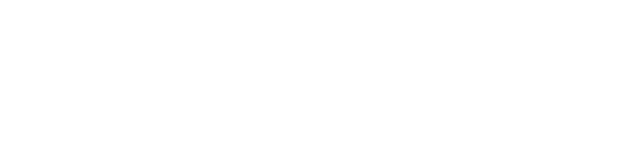
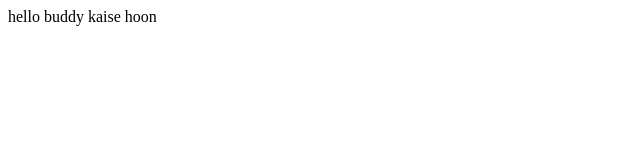
Before and after one commit to vanshhjain/computer, a plain HTML site: page index.html in a window 1280 px wide. Shown: the whole page, without its empty margins (0-640 px from the left). Drawn offline with Linux system fonts and the light colour scheme.

Commit message:
adding new feature

```diff
--- a/index.html
+++ b/index.html
@@ -6,6 +6,6 @@
     <title>Document</title>
 </head>
 <body>
-
+    hello buddy kaise hoon
 </body>
 </html>
```
